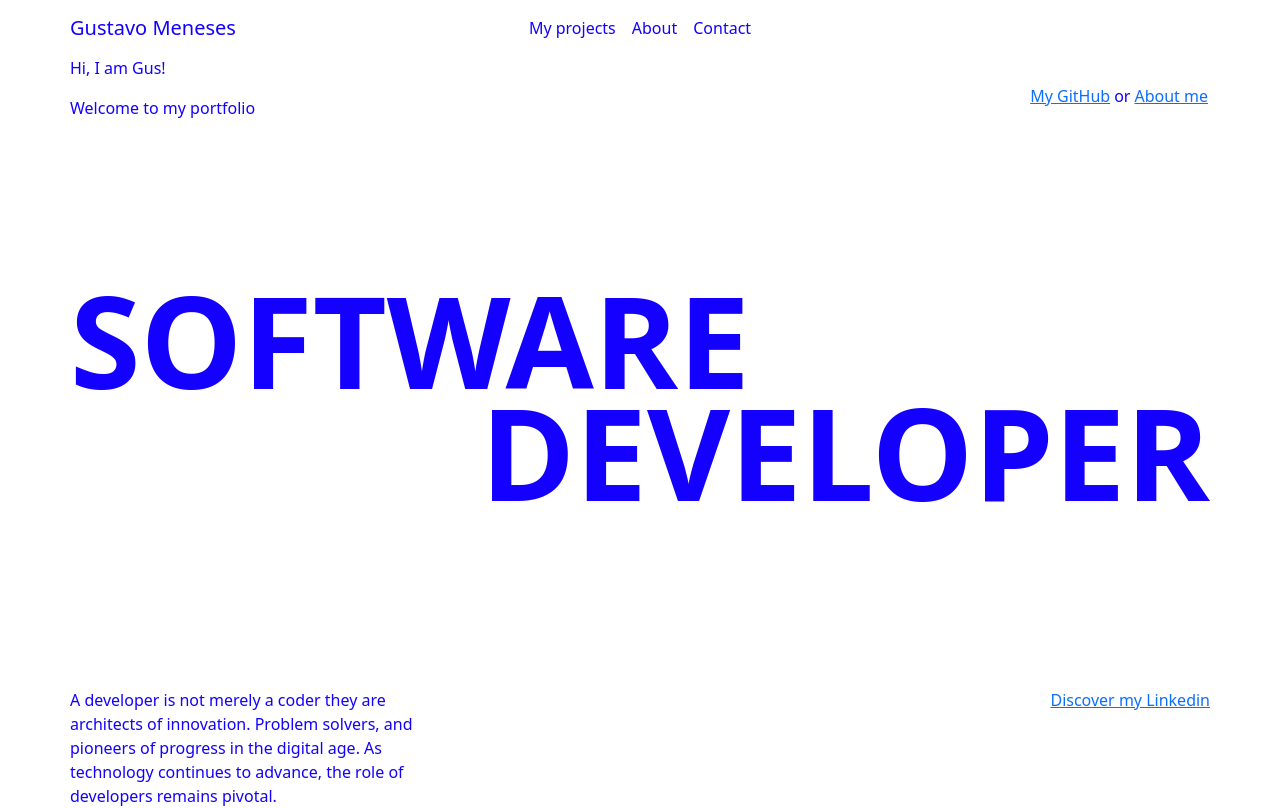
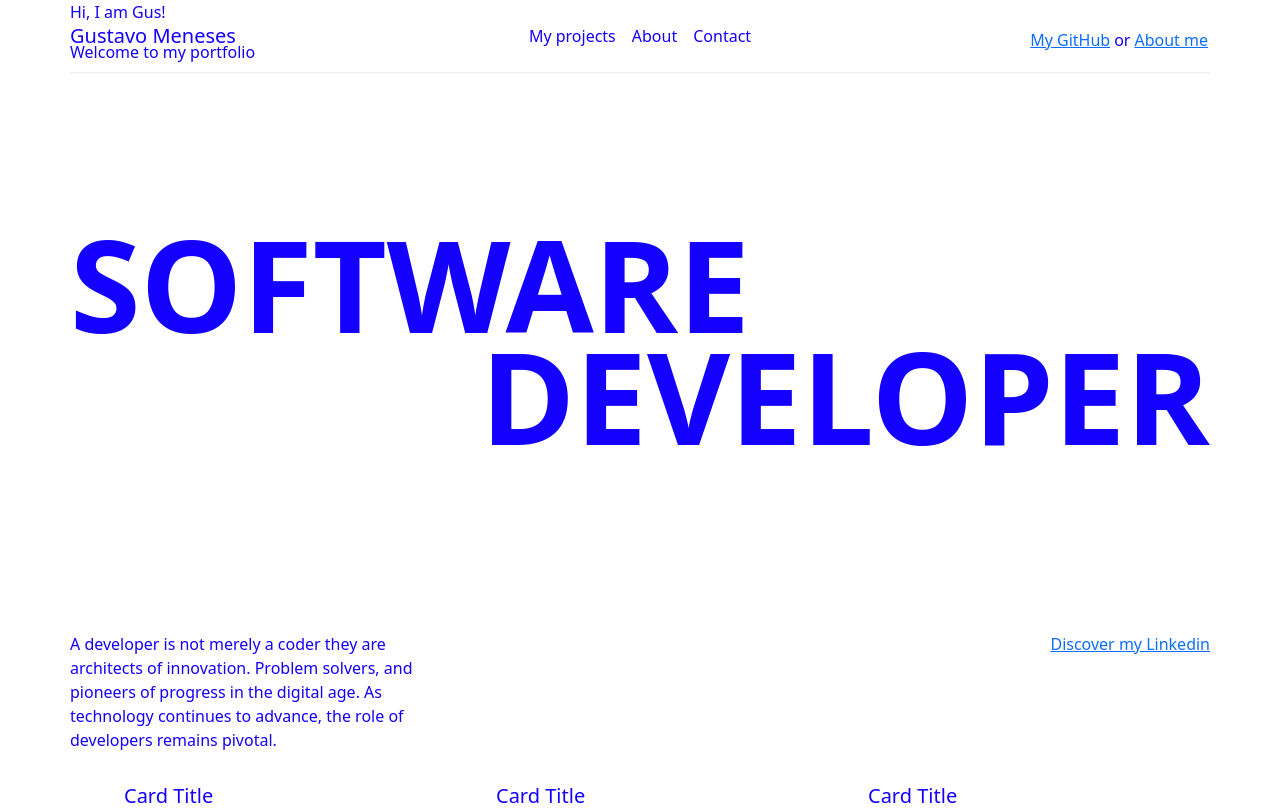
Before and after one commit to gdameneses/gustavo-meneses-portfolio, a React (Create React App) app: page / in a window 1280 px wide. Shown: the top 808 px of the page. Built offline with nearby package versions, Linux system fonts and the light colour scheme.

Commit message:
feat: added smooth transition to navbar

```diff
--- a/src/components/navbar/Navbar.js
+++ b/src/components/navbar/Navbar.js
@@ -1,12 +1,29 @@
+import React, { useEffect, useState } from 'react';
 import Container from 'react-bootstrap/Container';
 import Nav from 'react-bootstrap/Nav';
 import Navbar from 'react-bootstrap/Navbar';
-import './Navbar.scss'
+import './Navbar.scss';
 
 function NavBar() {
+  const [scrollPosition, setScrollPosition] = useState(0);
+
+  useEffect(() => {
+    const handleScroll = () => {
+      const position = window.scrollY;
+      setScrollPosition(position);
+    };
+
+    window.addEventListener('scroll', handleScroll);
+
+    return () => {
+      window.removeEventListener('scroll', handleScroll);
+    };
+  }, []);
+
   return (
     <Navbar expand="lg" className="navbar">
-      <Container fluid="md" className="navbar__container p-0">
+      <div id="background" className={`${scrollPosition > 16 ? 'navbar__background--active' : 'navbar__background'}`}></div>
+      <Container fluid="md" className="navbar__container">
         <Navbar.Brand href="#home" className="navbar__brand">Gustavo Meneses</Navbar.Brand>
         <Navbar.Toggle aria-controls="basic-navbar-nav" className="navbar__toggle" />
         <Navbar.Collapse id="basic-navbar-nav" className="navbar__links">
--- a/src/components/navbar/Navbar.scss
+++ b/src/components/navbar/Navbar.scss
@@ -1,5 +1,35 @@
+.navbar {
+    top: 0;
+    position: fixed !important;
+    padding: 0 !important;
+    width: 100%;
+    display: block;
+    overflow: hidden;
+    z-index: 2;
+}
+
+.navbar__background {
+    position: absolute;
+    z-index: -1;
+    width: 100%;
+    height: 1000%;
+    transition: opacity 0.3s ease, background-color 0.3s ease;
+
+}
+
+.navbar__background--active {
+    position: absolute;
+    z-index: -1;
+    width: 100%;
+    height: 1000%;
+    background-color: rgba(255, 255, 240, 0.4);
+    backdrop-filter: blur(16px);
+    transition: opacity 0.3s ease, background-color 0.3s ease;
+}
+
 .navbar__container {
-    padding: 4px 0  4px 0;
+    border-bottom: 1px solid rgba(221, 221, 221, 0.5);
+    padding: 1rem 0 1rem 0;
 }
 
 .navbar__brand {
@@ -20,7 +50,7 @@
 
 .navbar__links__item {
   color:#1400FF !important;
-}
+    }
 
 
 @media (min-width: 992px) {
```
